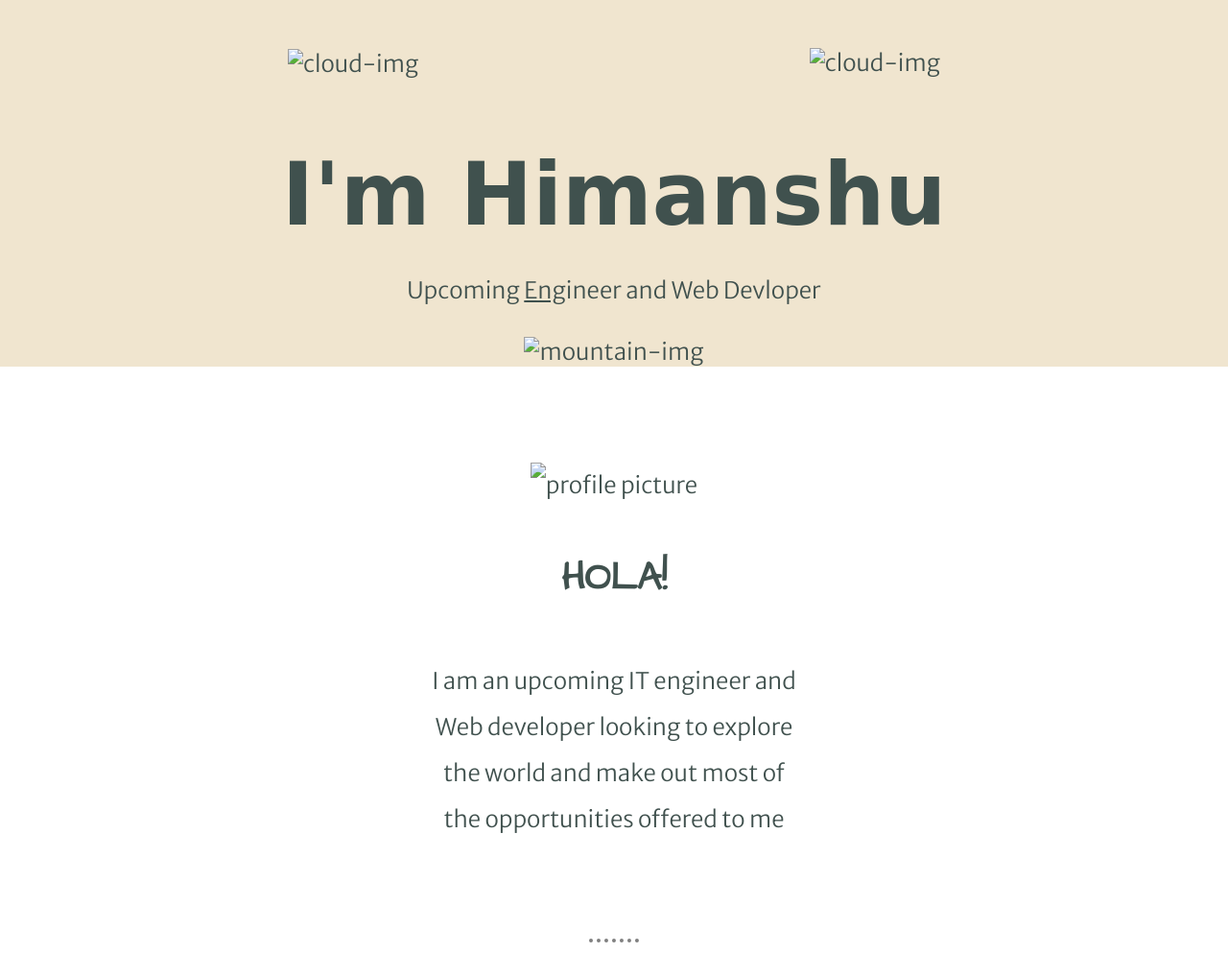
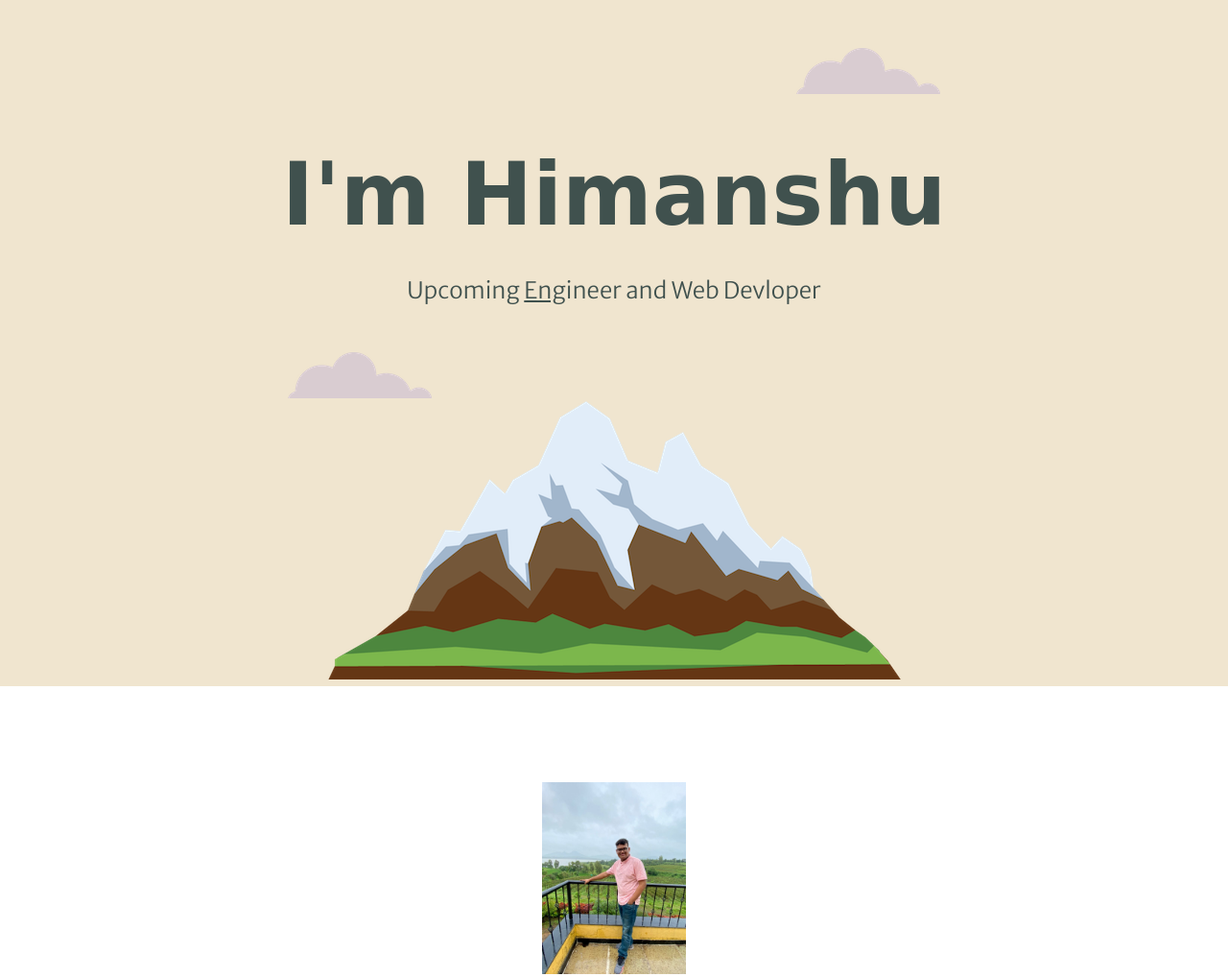
Before and after one commit to Powerhouse88/OWN-CV, a plain HTML site: page index.html in a window 1280 px wide. Shown: the top 1018 px of the page at 96% size. Drawn offline with Linux system fonts and the light colour scheme; files whose address does not match are found by name; a web font is replaced by a local one.

Commit message:
add initial cv website

```diff
--- a/index.html
+++ b/index.html
@@ -10,16 +10,16 @@
 
 <body>
   <div class="Top-container">
-    <img class="top-cloud"src="cloud.png" alt="cloud-img">
+    <img class="top-cloud"src="C:\Users\Himanshu Goyal\Desktop\Web Devlopment\HTML - Personal Site\CSS-My Site\images\cloud.png" alt="cloud-img">
 
     <h1>I'm Himanshu</h1>
     <p>Upcoming <span class="Eng">Eng</span>ineer and Web Devloper</p>
-    <img class="bottom-cloud"src="cloud.png" alt="cloud-img">
-    <img src="mountain.png" alt="mountain-img">
+    <img class="bottom-cloud"src="C:\Users\Himanshu Goyal\Desktop\Web Devlopment\HTML - Personal Site\CSS-My Site\images\cloud.png" alt="cloud-img">
+    <img src="C:\Users\Himanshu Goyal\Desktop\Web Devlopment\HTML - Personal Site\CSS-My Site\images\mountain.png" alt="mountain-img">
   </div>
   <div class="middle-container">
     <div class="profile">
-      <img src="himanshu.png" alt="profile picture" width="150px">
+      <img src="C:\Users\Himanshu Goyal\Desktop\Web Devlopment\HTML - Personal Site\CSS-My Site\images\himanshu.png" alt="profile picture" width="150px">
       <h2>HOLA!</h2>
       <p class="intro">I am an upcoming IT engineer and Web developer looking to explore the world and make out most of the opportunities offered to me</p>
     </div>
```
